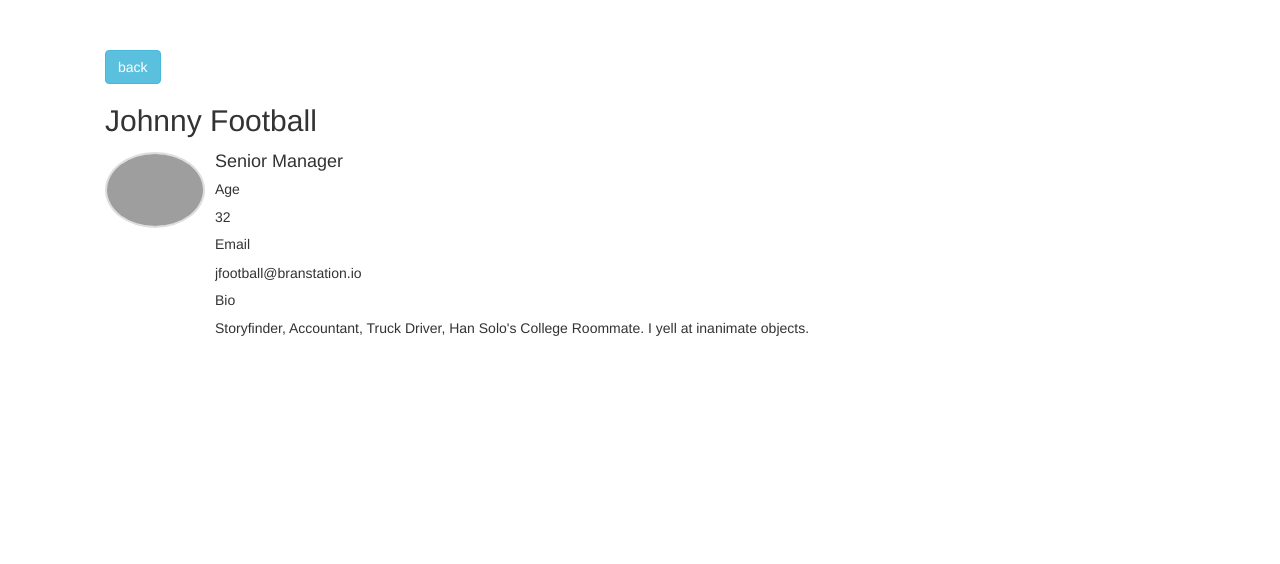
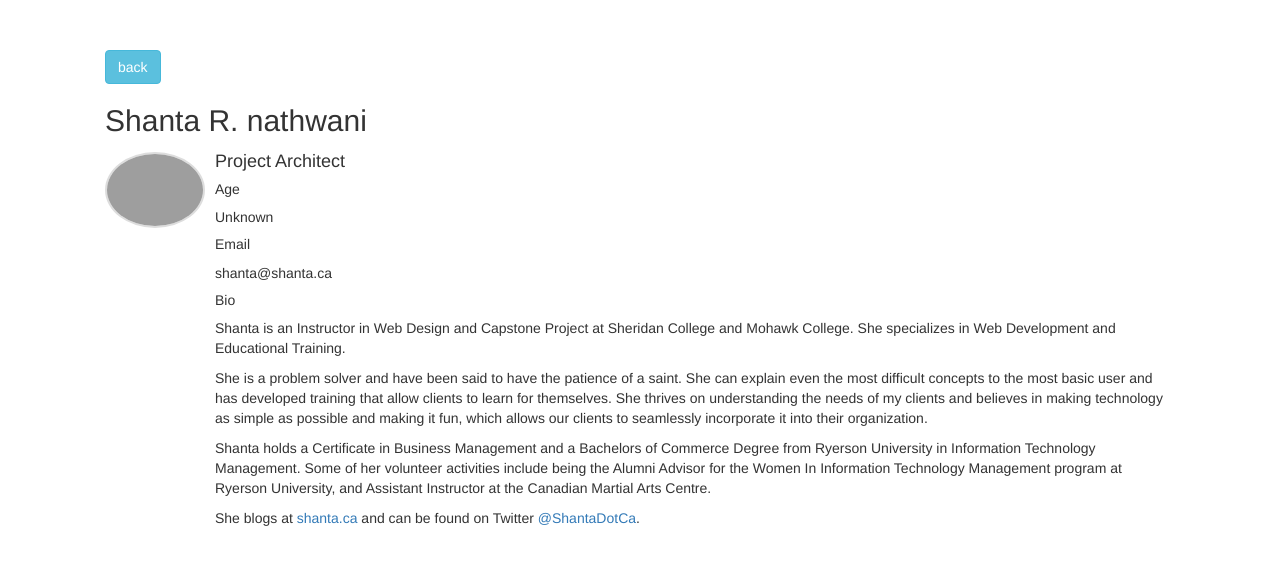
Before and after one commit to howie111/mvw, a plain HTML site: page shanta.html in a window 1280 px wide. Drawn offline with nearby package versions, Linux system fonts and the light colour scheme; grey boxes are pictures that could not be loaded.

Commit message:
updated shanta's bio

```diff
--- a/shanta.html
+++ b/shanta.html
@@ -12,7 +12,7 @@
 		<!-- Back to index.html -->
 		<a href="" class="btn btn-info">back</a>
 		<!-- Employee Name -->
-		<h2>Johnny Football</h2>
+		<h2>Shanta R. nathwani</h2>
 
 		<div class="media">
 			<div class="media-left">
@@ -20,20 +20,31 @@
 			</div>
 			<div class="media-body">
 				<!-- Employee Position -->
-				<h4 class="media-heading">Senior Manager</h4>
+				<h4 class="media-heading">Project Architect</h4>
 				<div>
 					<!-- Employee Bio -->
 					<h5>Age</h5>
 					<p>
-						32
+						Unknown
 					</p>
 					<h5>Email</h5>
 					<p>
-						jfootball@branstation.io
+						shanta@shanta.ca
 					</p>
 					<h5>Bio</h5>
 					<p>
-						Storyfinder, Accountant, Truck Driver, Han Solo's College Roommate. I yell at inanimate objects.
+						Shanta is an Instructor in Web Design and Capstone Project at Sheridan College and Mohawk College. She specializes in Web Development and Educational Training.
+					</p>
+					<p>
+						She is a problem solver and have been said to have the patience of a saint. She can explain even the most difficult concepts to the most basic user and has developed training that allow clients to learn for themselves. She thrives on understanding the needs of my clients and believes in making technology as simple as possible and making it fun, which allows our clients to seamlessly incorporate it into their organization.
+					</p>
+
+					<p>
+						Shanta holds a Certificate in Business Management and a Bachelors of Commerce Degree from Ryerson University in Information Technology Management. Some of her volunteer activities include being the Alumni Advisor for the Women In Information Technology Management program at Ryerson University, and Assistant Instructor at the Canadian Martial Arts Centre.
+					</p>
+
+					<p>
+						She blogs at <a href="http://shanta.ca">shanta.ca</a> and can be found on Twitter <a href="http://twitter.com/shantadotca">@ShantaDotCa</a>.
 					</p>
 				</div>
 			</div>
```
